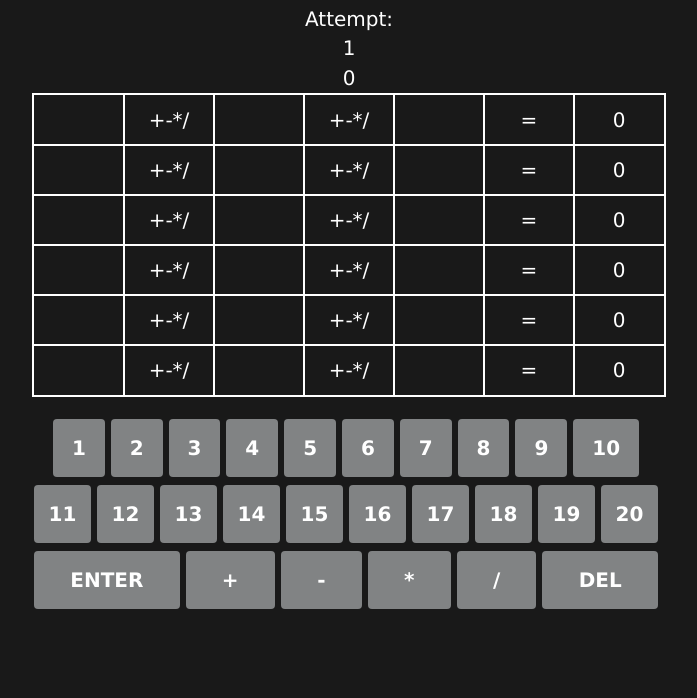
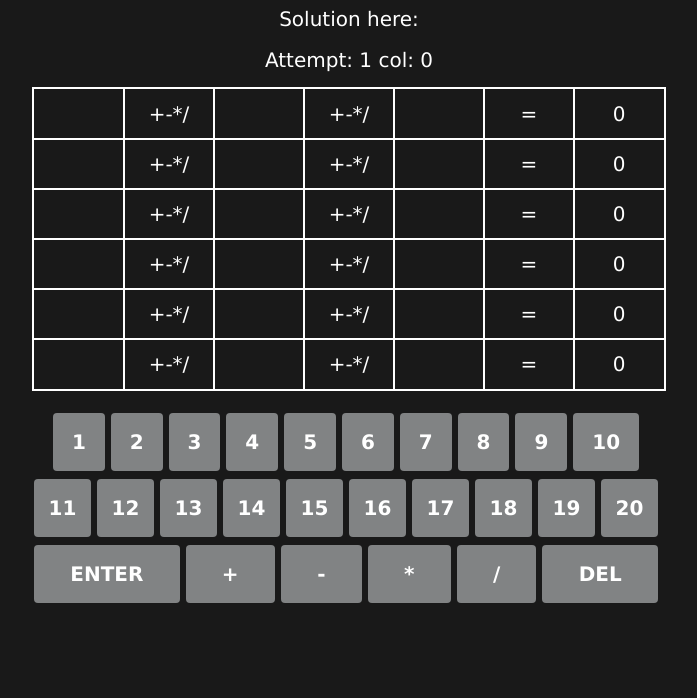
Before and after one commit to DeeMcCart/CI_PP2_HumbleNumble, a plain HTML site: page index.html in a window 1280 px wide. Shown: the part 102-800 px from the top of the page, without its empty margins (291-988 px from the left). Drawn offline with Linux system fonts and the light colour scheme.

Commit message:
Tidy up initialisation display

```diff
--- a/index.html
+++ b/index.html
@@ -22,10 +22,8 @@
     <!-- DMcC 17/05/23 the below is possibly no longer needed as has been replaced by an array -->
      <p id="solution">Solution here: </p>
 
-    <label for="attemptNum">Attempt:</label>
-    <span id="attemptNum">1</span>
-    <span id="colNum">0</span>
-    <div id="container">
+    <p>Attempt: <span id="attemptNum">1</span> col: <span id="colNum">0</span></p>
+        <div id="container">
         <div id="game">
             <div id="gamePanel">
                 <!-- The solutionRow below will be populated and used for comparison and for testing purposes -->
```
